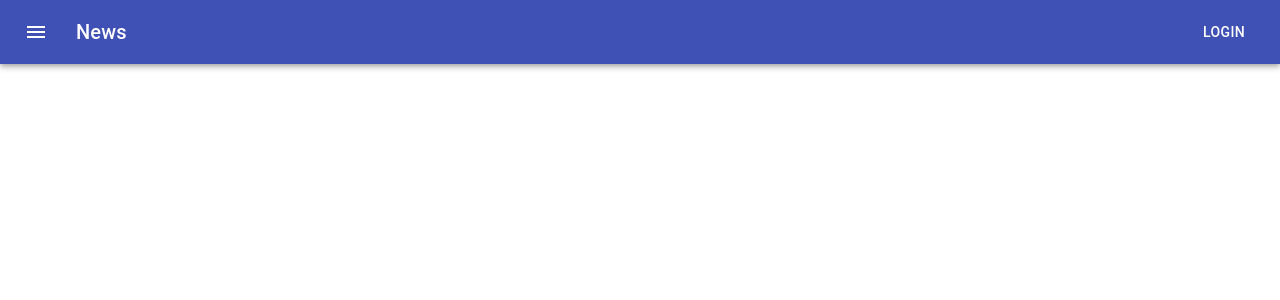
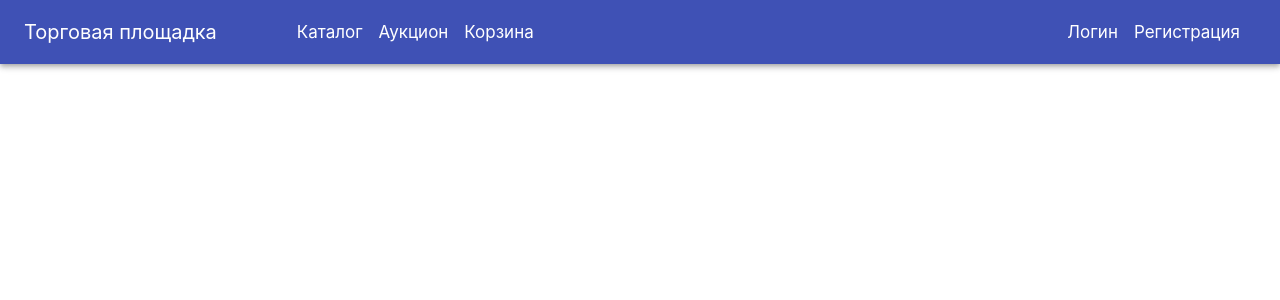
Before and after one commit to Slavik1999/MarketDiplom, a React (Create React App) app: page / in a window 1280 px wide. Shown: the top 300 px of the page. Built offline with nearby package versions, Linux system fonts and the light colour scheme.

Commit message:
Signup signin forms

```diff
--- a/package.json
+++ b/package.json
@@ -10,6 +10,7 @@
     "@testing-library/jest-dom": "^5.12.0",
     "@testing-library/react": "^11.2.6",
     "@testing-library/user-event": "^13.1.8",
+    "axios": "^0.21.1",
     "node-sass": "^6.0.0",
     "react": "^17.0.2",
     "react-dom": "^17.0.2",
--- a/src/components/nav/nav.jsx
+++ b/src/components/nav/nav.jsx
@@ -1,24 +1,35 @@
-import {
-    AppBar,
-    Toolbar,
-    IconButton,
-    Typography,
-    Button,
-} from "@material-ui/core";
-import { Menu } from "@material-ui/icons";
-import { createStyles, makeStyles } from "@material-ui/core/styles";
+import { AppBar, Toolbar } from '@material-ui/core';
+import { createStyles, makeStyles } from '@material-ui/core/styles';
+import { NavLink } from 'react-router-dom';
 
 const useStyles = makeStyles((theme) =>
 	createStyles({
+		menuLink: {
+			marginRight: theme.spacing(2),
+			color: '#ffffff',
+			textDecoration: 'none',
+			fontSize: 17
+		},
+		label: {
+			fontSize: 20,
+			marginRight: theme.spacing(10)
+		},
 		root: {
-            flexGrow: 1,
+			display: 'flex',
+			justifyContent: 'space-between',
+			flexGrow: 1
 		},
-        menuButton: {
-            marginRight: theme.spacing(2),
+		navLeft: {
+			display: 'flex',
+			alignItems: 'center'
 		},
-        title: {
-            flexGrow: 1,
+		navRight: {
+			display: 'flex',
+			alignItems: 'center'
 		},
+		activeMenuLink: {
+			fontWeight: 700
+		}
 	})
 );
 
@@ -27,19 +38,36 @@ export default function Nav() {
 
 	return (
 		<AppBar position="static">
-            <Toolbar>
-                <IconButton
-                    edge="start"
-                    className={classes.menuButton}
-                    color="inherit"
-                    aria-label="menu"
+			<Toolbar className={classes.root}>
+				{/* <IconButton edge="start" className={classes.menuButton} color="inherit" aria-label="menu">
+					<Menu />
+				</IconButton> */}
+				<div className={classes.navLeft}>
+					<NavLink
+						to="/catalog"
+						activeClassName={classes.activeMenuLink}
+						className={`${classes.menuLink} ${classes.label}`}
 					>
-                    <Menu />
-                </IconButton>
-                <Typography variant="h6" className={classes.title}>
-                    News
-                </Typography>
-                <Button color="inherit">Login</Button>
+						Торговая площадка
+					</NavLink>
+					<NavLink to="/catalog" activeClassName={classes.activeMenuLink} className={classes.menuLink}>
+						Каталог
+					</NavLink>
+					<NavLink to="/auction" activeClassName={classes.activeMenuLink} className={classes.menuLink}>
+						Аукцион
+					</NavLink>
+					<NavLink to="/busket" activeClassName={classes.activeMenuLink} className={classes.menuLink}>
+						Корзина
+					</NavLink>
+				</div>
+				<div className={classes.navRight}>
+					<NavLink to="/log-in" activeClassName={classes.activeMenuLink} className={classes.menuLink}>
+						Логин
+					</NavLink>
+					<NavLink to="/sign-up" activeClassName={classes.activeMenuLink} className={classes.menuLink}>
+						Регистрация
+					</NavLink>
+				</div>
 			</Toolbar>
 		</AppBar>
 	);
--- /dev/null
+++ b/src/pages/log-in/logIn.jsx
@@ -0,0 +1,60 @@
+import { createStyles, makeStyles, Button, Input } from '@material-ui/core';
+
+const useStyles = makeStyles((theme) =>
+	createStyles({
+		root: {
+			width: '100%',
+			marginTop: '80px',
+			display: 'flex',
+			justifyContent: 'center'
+		},
+		card: {
+			width: '100%',
+			maxWidth: '500px',
+			display: 'flex',
+			flexDirection: 'column',
+			alignItems: 'center',
+			boxShadow: '0px 10px 8px 0px rgba(50, 50, 50, 0.3)',
+			padding: '20px'
+		},
+		form: {
+			display: 'flex',
+			width: '100%',
+			flexDirection: 'column',
+			alignItems: 'center'
+		},
+		submitButton: {
+			marginTop: '40px'
+		},
+		input: {
+			marginTop: '20px',
+			width: '100%',
+			padding: '5px'
+		}
+	})
+);
+
+export default function SignUp() {
+	const classes = useStyles();
+
+	const onSubmit = (e) => {
+		e.preventDefault();
+
+		console.log('Submit');
+	};
+
+	return (
+		<div className={classes.root}>
+			<div className={classes.card}>
+				<h2>Войти</h2>
+				<form className={classes.form} onSubmit={onSubmit}>
+					<Input className={classes.input} id="standard-basic" placeholder="Почта" type="text" />
+					<Input className={classes.input} id="standard-basic" placeholder="Пароль" type="password" />
+					<Button type="submit" variant="contained" color="primary" className={classes.submitButton}>
+						отправить
+					</Button>
+				</form>
+			</div>
+		</div>
+	);
+}
--- /dev/null
+++ b/src/pages/sign-up/SignUp.jsx
@@ -0,0 +1,109 @@
+import {useState} from 'react';
+import { createStyles, makeStyles, Button, Input } from '@material-ui/core';
+import { useDispatch } from "react-redux";
+import {firstSignup} from '../../redux/actions/registartionAction'
+
+
+const useStyles = makeStyles((theme) =>
+	createStyles({
+		root: {
+			width: '100%',
+			marginTop: '80px',
+			display: 'flex',
+			justifyContent: 'center'
+		},
+		card: {
+			width: '100%',
+			maxWidth: '500px',
+			display: 'flex',
+			flexDirection: 'column',
+			alignItems: 'center',
+			boxShadow: '0px 10px 8px 0px rgba(50, 50, 50, 0.3)',
+			padding: '20px'
+		},
+		form: {
+			display: 'flex',
+			width: '100%',
+			flexDirection: 'column',
+			alignItems: 'center'
+		},
+		submitButton: {
+			marginTop: '40px'
+		},
+		input: {
+			marginTop: '20px',
+			width: '100%',
+			padding: '5px'
+		}
+	})
+);
+
+export default function SignUp() {
+	const classes = useStyles();
+	const dispatch = useDispatch();
+	const [formValue, setFormValue] = useState({
+		name: '',
+		email: '',
+		phone: '',
+		password: ''
+	})
+
+	const onChange = (e) => {
+		setFormValue((prev) => {
+			return {
+				...prev,
+				[e.target.name]: e.target.value
+			}
+		})
+
+	}
+
+	const onSubmit = async (e) => {
+		e.preventDefault();
+
+		await dispatch(firstSignup(formValue));
+
+		setFormValue({
+			name: '',
+			email: '',
+			phone: '',
+			password: ''
+		})
+		console.log(formValue);
+	};
+	// pattern="+375([0-9]{2})[0-9]{3}-[0-9]{2}-[0-9]{2}"
+	return (
+		<div className={classes.root}>
+			<div className={classes.card}>
+				<h2>Регистрация</h2>
+				<form className={classes.form} onSubmit={onSubmit}>
+					<Input className={classes.input} placeholder="Имя" name='name' type="text" value={formValue.name} onChange={onChange} required />
+					<Input className={classes.input} placeholder="Почта" name='email' type="text" value={formValue.email} onChange={onChange} required />
+					<Input
+						value={formValue.phone}
+						name='phone'
+						type="tel"
+						placeholder="Телефон"
+						className={classes.input}
+						pattern="[0-9]{3} [0-9]{3} [0-9]{4}"
+						onChange={onChange}
+						required
+					/>
+					<Input
+						name='password'
+						value={formValue.password}
+						className={classes.input}
+						id="standard-basic"
+						placeholder="Пароль"
+						type="password"
+						onChange={onChange}
+						required
+					/>
+					<Button type="submit" variant="contained" color="primary" className={classes.submitButton}>
+						Отправить
+					</Button>
+				</form>
+			</div>
+		</div>
+	);
+}
--- a/src/redux/actions/registartionAction.js
+++ b/src/redux/actions/registartionAction.js
@@ -1,9 +1,12 @@
 // import H from "history";
+import {SIGN_UP} from '../constants/types'
 
-// export const firstSignup = function (firstStepInfo: FirstSignupStep) {
-//     console.log("first", firstStepInfo);
-//     return {
-//         type: types.PUT_USER_EMAIL_PSW,
-//         payload: firstStepInfo,
-//     };
-// };
+
+export const firstSignup = function (authToken) {
+    console.log("authToken", authToken);
+
+    return {
+        type:SIGN_UP,
+        payload: authToken,
+    };
+};
--- a/src/redux/constants/types.js
+++ b/src/redux/constants/types.js
@@ -0,0 +1,4 @@
+const SIGN_UP = "SIGN_UP";
+
+
+export {SIGN_UP}
--- a/src/redux/sagas/index.js
+++ b/src/redux/sagas/index.js
@@ -1,8 +1,8 @@
 import { all } from "redux-saga/effects";
-// import signinSaga from "./registrationSaga/signinSaga";
+import signinSaga from "./registrationSaga/signinSaga";
 
 export default function* rootSaga() {
     yield all([
-        // signinSaga(),
+        signinSaga(),
     ]);
 }
--- a/src/redux/sagas/registrationSaga/signinSaga.js
+++ b/src/redux/sagas/registrationSaga/signinSaga.js
@@ -1,42 +1,33 @@
-import { call, put, takeEvery } from "redux-saga/effects";
-import { postApi } from "../shared/postApi";
-import * as type from "../../constants/types";
-import { TypedIterableIterator } from "../../../interfaces/interfaces";
-import { LoginAction } from "../../../interfaces/actions-interfaces/registration-interfaces";
+import axios from "axios";
+import { takeEvery } from "redux-saga/effects";
+import {SIGN_UP} from "../../constants/types";
 
-function* signinSaga(action: {
-    type: string;
-    payload: LoginAction;
-}): TypedIterableIterator<any, any, number> {
-    console.log("signinaction", action);
+function* signinSaga(action) {
     try {
-        const endpoint = "auth/signIn";
-        const userData = yield call(postApi, [
-            action.payload.logindata,
-            endpoint,
-        ]);
-        console.log("status", userData);
-        if (userData.status >= 200 && userData.status < 300) {
-            yield put({ type: type.GET_USERS_SUC, userdata: userData.data });
-            console.log(userData);
-            localStorage.setItem("token", userData.data.token);
-            localStorage.setItem("refreshToken", userData.data.refreshToken);
-            localStorage.setItem("expiredTime", userData.data.expiredTime);
-            action.payload.history.push("/marketplace");
-        } else {
-            throw userData;
-        }
+        console.log(action);
+        const res = yield axios.post('https://afternoon-waters-64991.herokuapp.com/api/auth/registration', action.payload);
+        console.log(res)
+        // if (userData.status >= 200 && userData.status < 300) {
+        //     yield put({ type: type.GET_USERS_SUC, userdata: userData.data });
+        //     console.log(userData);
+        //     localStorage.setItem("token", userData.data.token);
+        //     localStorage.setItem("refreshToken", userData.data.refreshToken);
+        //     localStorage.setItem("expiredTime", userData.data.expiredTime);
+        //     action.payload.history.push("/marketplace");
+        // } else {
+        //     throw userData;
+        // }
     } catch (e) {
-        console.log("err", e.response.data.error);
-        yield put({
-            type: type.GET_USERS_FAILED,
-            message: e.response.data.error,
-        });
+        console.log("err", e);
+        // yield put({
+        //     type: type.GET_USERS_FAILED,
+        //     message: e.response.data.error,
+        // });
     }
 }
 
 function* watchSignInSaga() {
-    yield takeEvery(type.GET_SIGNIN_REQ, signinSaga);
+    yield takeEvery(SIGN_UP, signinSaga);
 }
 
 export default watchSignInSaga;
--- a/src/routes/index.jsx
+++ b/src/routes/index.jsx
@@ -1,6 +1,8 @@
-import { BrowserRouter, Redirect } from "react-router-dom";
-import { Route } from "react-router";
-import Nav from "../components/nav/nav";
+import { BrowserRouter, Redirect } from 'react-router-dom';
+import { Route } from 'react-router';
+import Nav from '../components/nav/nav';
+import LogIn from '../pages/log-in/logIn';
+import SignUp from '../pages/sign-up/SignUp';
 
 export default function RootRouter() {
 	return (
@@ -8,6 +10,8 @@ export default function RootRouter() {
 		<main>
 			<BrowserRouter>
 				<Route component={Nav} path="*" />
+				<Route component={LogIn} path="/log-in" />
+				<Route component={SignUp} path="/sign-up" />
 				{/* <NotAuthedPrivateRoute
                             component={ForgotPasswordPages}
                             path="/forgot-password"
@@ -21,7 +25,7 @@ export default function RootRouter() {
                             component={IssuerPages}
                             path="/issuer" /> */}
 				{/* <Route exact component={LandingPage} path="/" /> */}
-                <Redirect to={"/"} />
+				<Redirect to={'/'} />
 				{/* <Route component={Footer} path="*" /> */}
 			</BrowserRouter>
 		</main>
```
Also changed, not shown: src/redux/reducers/registration-reducers/registration.js (+10 -12 lines), 1 other file (tests, documents, lock files or other folders). Lines whose indentation alone changed are shown as unchanged.
